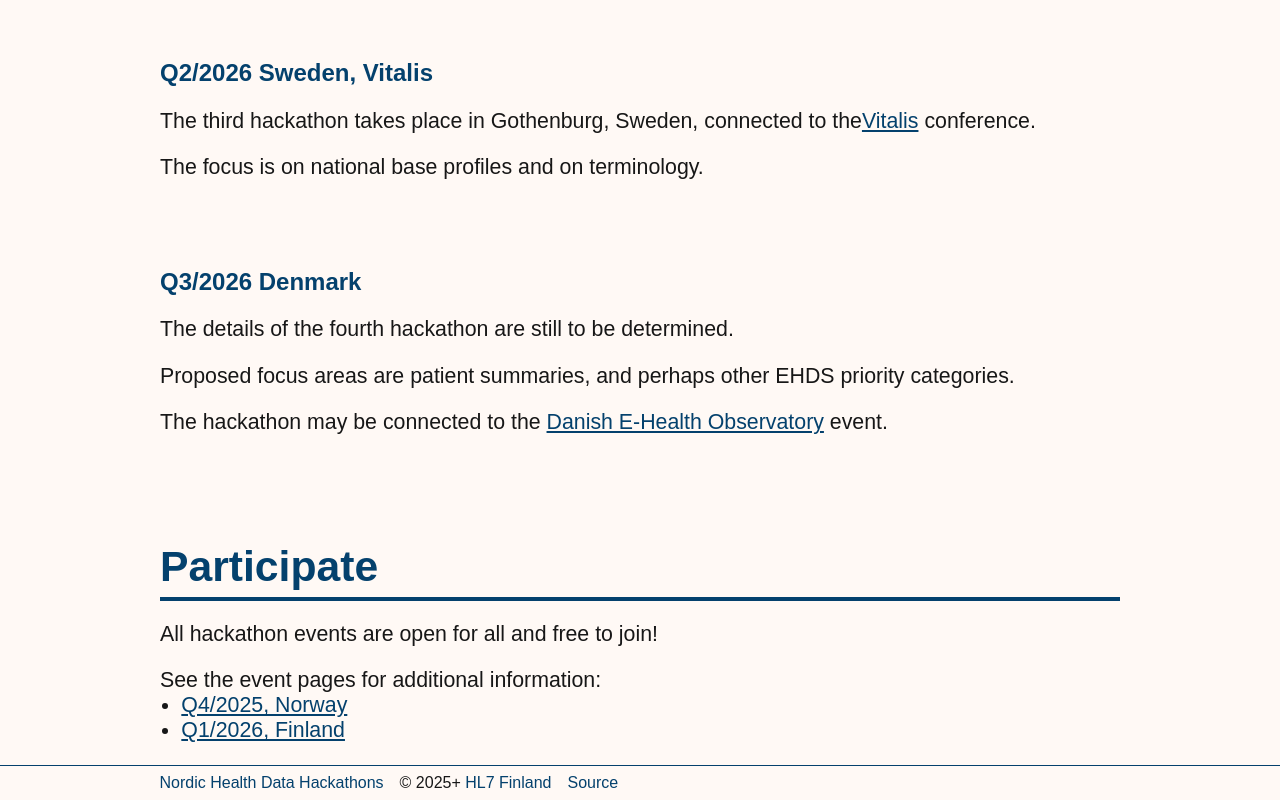
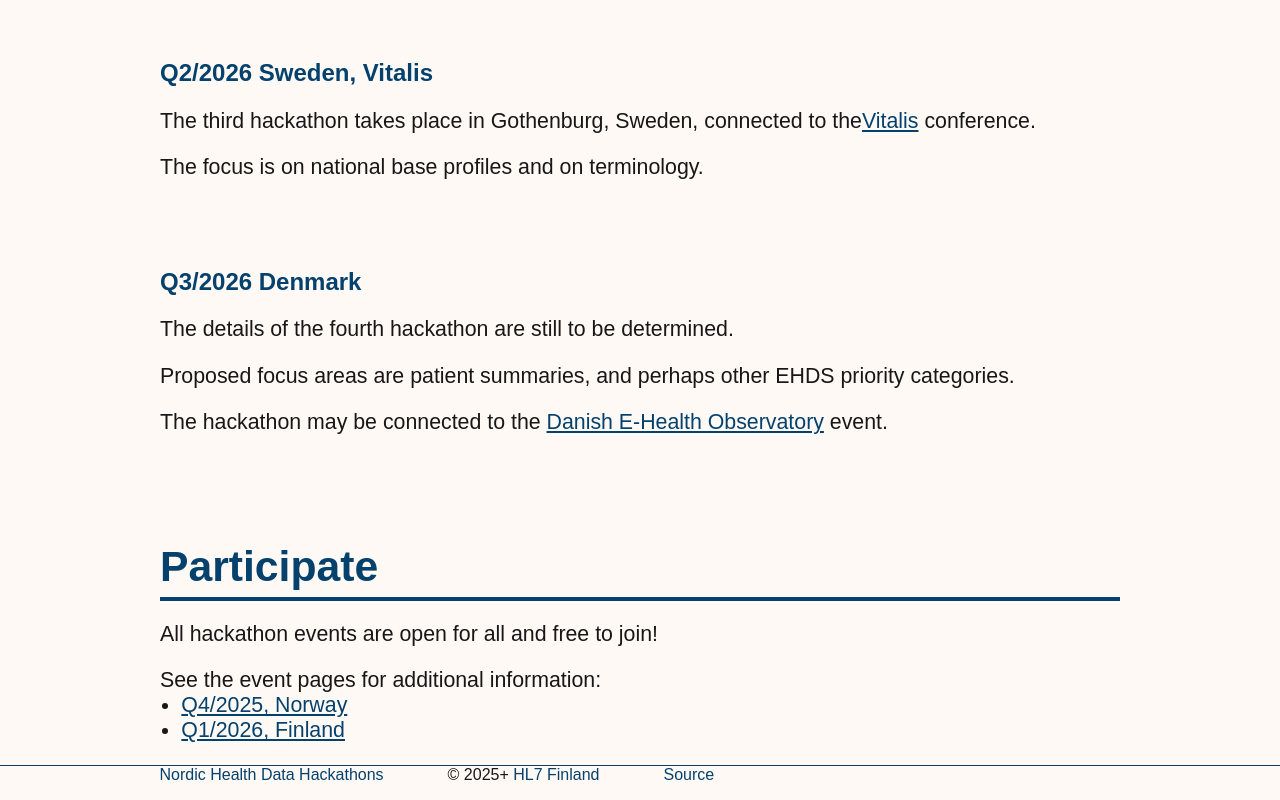
Before and after one commit to mrinnetmaki/nordic-health-data-hackathon-series, a Next.js app: page / in a window 1280 px wide. Shown: the part 2558-3358 px from the top of the page. Built offline with nearby package versions, Linux system fonts and the light colour scheme.

Commit message:
Adjust footer styles

```diff
--- a/app/globals.css
+++ b/app/globals.css
@@ -96,12 +96,7 @@ header nav li {
 }
 
 footer nav li {
-  display: inline-block;
-  margin-left: 1em;
-}
-
-footer nav li:first-child {
-  margin-left: auto;
+  display: block;
 }
 
 nav a {
@@ -171,13 +166,12 @@ section.ingress {
   text-align: center;
 }
 
-section.ingress picture img {
+section.ingress picture:not(.large) img {
   height: 3em;
   margin: 0.5em 1em 0;
 }
 
 section.ingress picture.large img {
-  height: auto;
   width: 100%;
 }
 
@@ -243,19 +237,12 @@ section > a:first-child, article > a:first-child {
     padding-bottom: 6px;
     border-bottom: 4.75px solid var(--color-blue);
   }
-  header nav {
-    /*
-    @container scroll-state(stuck: top) {
-      box-shadow: -1px 2px 2px var(--color-blue);
-    }
-    */
-  }
-  header nav li, footer nav li {
+  header nav li {
     display: inline-block;
     padding: 0.5em 0;
     margin-right: 1em;
   }
-  nav li:last-child, footer nav li {
+  header nav li:last-child {
     margin-right: 0;
   }
 }
@@ -272,6 +259,14 @@ section > a:first-child, article > a:first-child {
   }
   nav li {
     margin: 0 2em;
+  }
+}
+@media (min-width: 650px) {
+  footer nav li {
+    display: inline-block;
+  }
+  footer nav li.home {
+    margin-left: 0;
   }
 }
 
```
